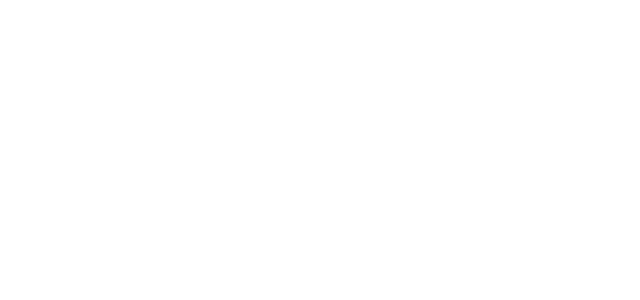
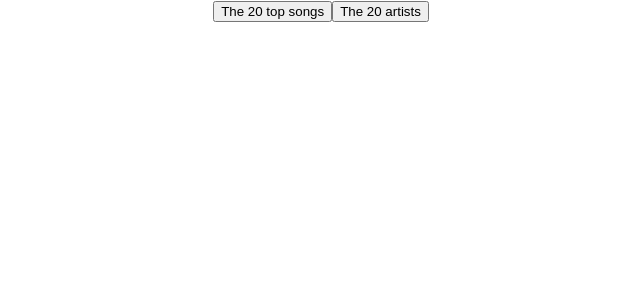
Before and after one commit to trodelgal/Shtrudel_Music, a React (Create React App) app in the folder client/: page / in a window 1280 px wide. Shown: the top 300 px of the page, without its empty margins (319-959 px from the left). Built offline with nearby package versions, Linux system fonts and the light colour scheme.

Commit message:
with top_songs and top_artists

```diff
--- a/client/package.json
+++ b/client/package.json
@@ -6,6 +6,7 @@
     "@testing-library/jest-dom": "^4.2.4",
     "@testing-library/react": "^9.5.0",
     "@testing-library/user-event": "^7.2.1",
+    "axios": "^0.20.0",
     "react": "^16.13.1",
     "react-dom": "^16.13.1",
     "react-scripts": "3.4.3"
--- a/client/src/App.js
+++ b/client/src/App.js
@@ -1,11 +1,11 @@
 import React from 'react';
-import logo from './logo.svg';
+import Top from './components/Top'
 import './App.css';
 
 function App() {
   return (
     <div className="App">
-
+      <Top/>
     </div>
   );
 }
--- /dev/null
+++ b/client/src/components/Top.js
@@ -0,0 +1,62 @@
+import React, { useEffect, useState } from "react";
+const axios = require('axios')
+function Top(){
+    const [topSongs, setTopSongs] = useState([]);
+    const [topAtists, setTopArtists] = useState([]);
+
+    const showTopSongs = async () => {
+        if(topSongs[0]===undefined){
+            const response = await axios.get(`/api/top_songs`);
+            console.log(response.data);
+            setTopSongs(response.data)
+        }else{
+            setTopSongs([])
+        }
+    };
+
+    const showTopArtists = async () => {
+        if(topAtists[0]===undefined){
+            const response = await axios.get(`/api/top_artists`);
+            console.log(response.data);
+            setTopArtists(response.data)
+        }else{
+            setTopArtists([])
+        }
+    };
+
+
+    return(
+        <>
+            <button onClick={showTopSongs}>The 20 top songs</button>
+            <button onClick={showTopArtists}>The 20 artists</button>
+            <ol >
+            {
+                topSongs.map((value,index)=>{
+                    return(
+                        <li>
+                            <div>
+                                Name: {value.song_name}  Number of plays: {value.number_of_plays}
+                            </div>
+                        </li>
+                    )
+                })
+            }
+            </ol>
+            <ol >
+            {
+                topAtists.map((value,index)=>{
+                    return(
+                        <li>
+                            <div>
+                                Name: {value.name}  Number of plays: {value.number_of_songs}
+                            </div>
+                        </li>
+                    )
+                })
+            }
+            </ol>
+
+        </>
+    )
+}
+export default Top;
```
Also changed, not shown: 1 other file (tests, documents, lock files or other folders).
